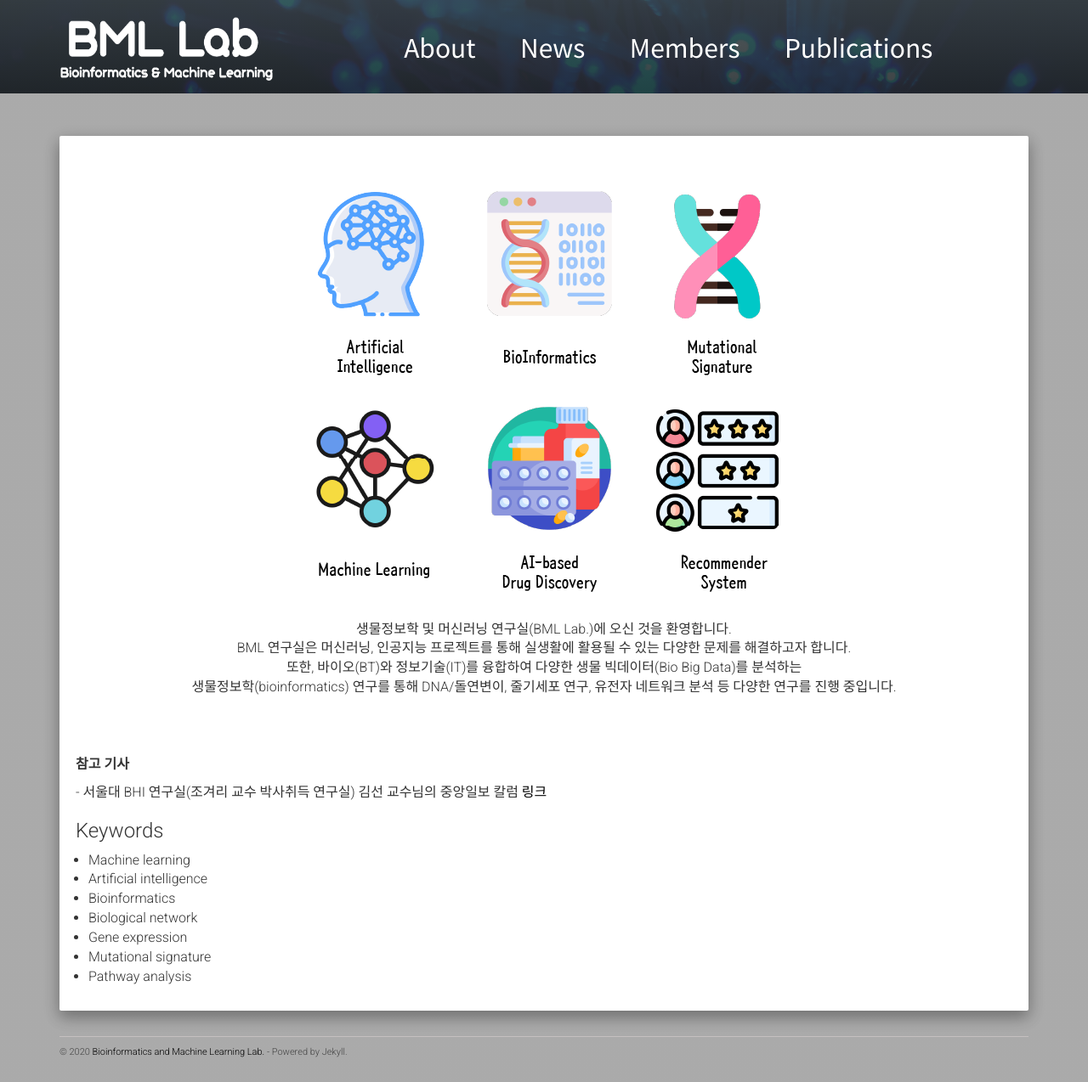
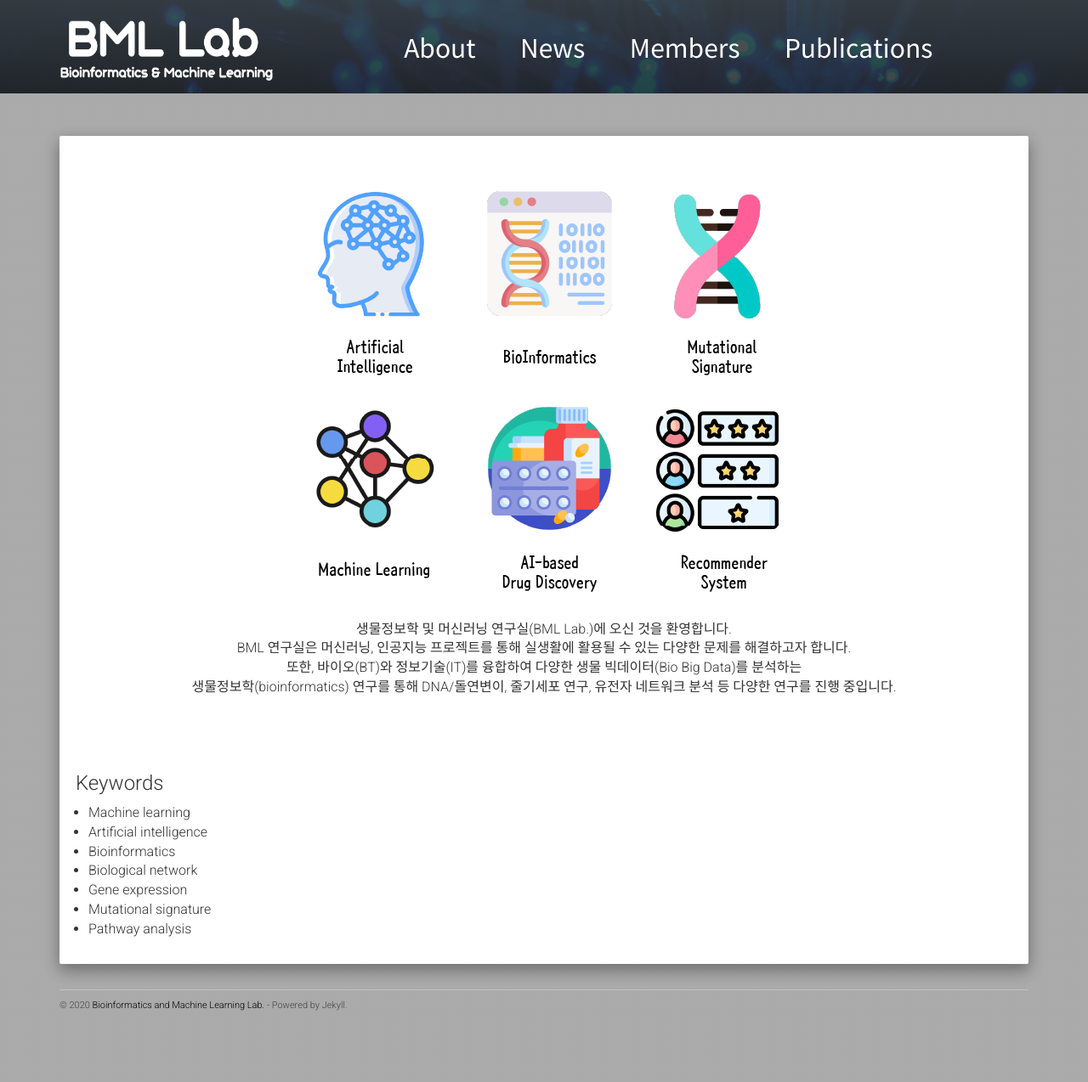
Before and after one commit to BML-cbnu/bml-cbnu.github.io, a Jekyll site: the page built from about.md, in a window 1280 px wide. Shown: the whole page at 85% size. Built offline with Jekyll 4.4.1, drawn with Linux system fonts in a browser that asks for light colours; nearby versions of some CDN libraries; after the commit the page ends 1219 px from its top, so only the background shows below that.

Commit message:
del about

```diff
--- a/about.md
+++ b/about.md
@@ -26,11 +26,6 @@ permalink: /about/
 
 </div>
 
-**참고 기사**
-
-\- 서울대 BHI 연구실(조겨리 교수 박사취득 연구실) 김선 교수님의 중앙일보 칼럼 [링크](https://news.joins.com/article/23778952)
-
-
 ### Keywords
 
 * Machine learning
```
